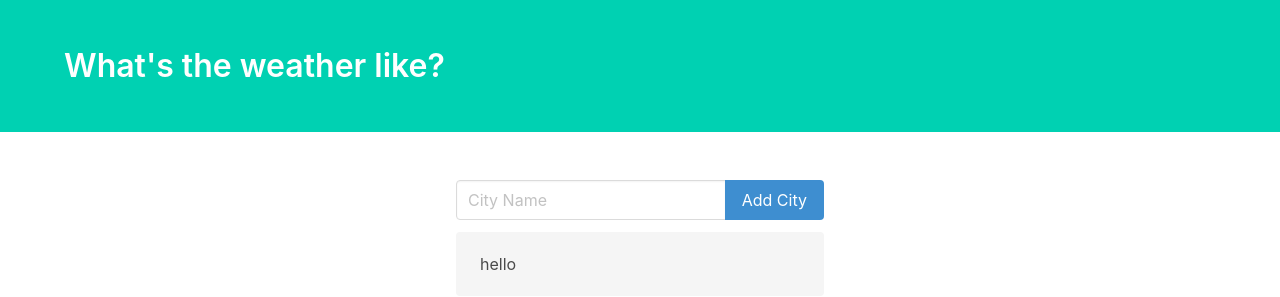
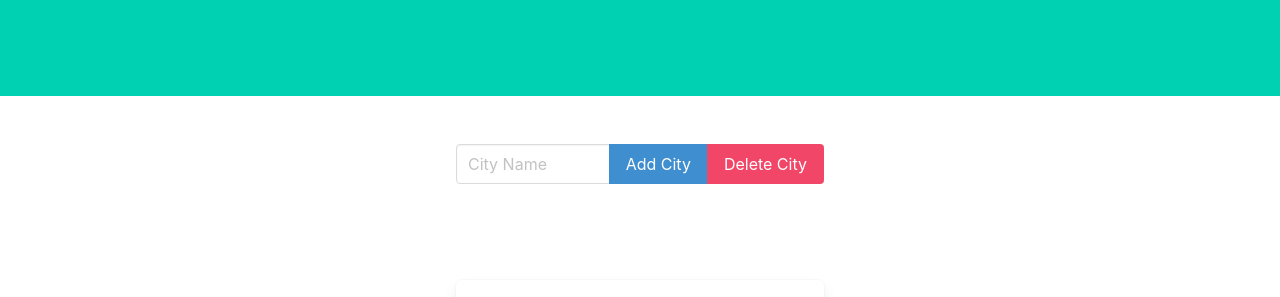
Before and after one commit to Harshad-Chavan/Django_tutorial, a Django app: page /weather/ in a window 1280 px wide. Shown: the top 297 px of the page. Run offline with Django 3.2, Linux system fonts and the light colour scheme; data comes from the database, SQL or seed files in the repository; both versions use the stored data as it was after the commit; data that the repository does not hold is empty; some libraries are stand-ins or nearby versions.

Commit message:
weather app final commit

```diff
--- a/mysite/settings.py
+++ b/mysite/settings.py
@@ -25,7 +25,7 @@ SECRET_KEY = '2abo97ixyu3iscu&xvq@8h1q+a)f)ky^s2=30d5bkuw^x++n_g'
 # SECURITY WARNING: don't run with debug turned on in production!
 DEBUG = True
 
-ALLOWED_HOSTS = ['192.168.1.106']
+ALLOWED_HOSTS = ['192.168.1.104']
 
 
 # Application definition
--- a/weather/templates/weather/weather.html
+++ b/weather/templates/weather/weather.html
@@ -7,15 +7,14 @@
     <meta http-equiv="X-UA-Compatible" content="ie=edge">
     <title>Document</title>
     <link rel="stylesheet" href="https://cdnjs.cloudflare.com/ajax/libs/bulma/0.6.2/css/bulma.css" />
+    <script src="https://ajax.googleapis.com/ajax/libs/jquery/3.4.1/jquery.min.js"></script>
 </head>
 
 <body>
     <section class="hero is-primary">
         <div class="hero-body">
             <div class="container">
-                <h1 class="title">
-                    What's the weather like?
-                </h1>
+
             </div>
         </div>
     </section>
@@ -35,9 +34,22 @@
                                     Add City
                                 </button>
                             </div>
+                            <div class="control">
+                                <button type='submit' class="button is-danger">
+                                    Delete City
+                                </button>
+                            </div>
                         </div>
                         {% if message %}
-                            <div class="notification {{ message_class }}">{{ message }}</div>
+                        <script>
+                            $(document).ready(function() {
+                            window.setTimeout("fadeMyDiv();", 2000); //call fade in 3 seconds
+                        })
+                        function fadeMyDiv() {
+                        $("#notify").fadeOut('slow');
+                        }
+                        </script>
+                        <div id='notify' class="notification {{ message_class }}">{{ message }}</div>
                         {% endif %}
                     </form>
                 </div>
--- a/weather/views.py
+++ b/weather/views.py
@@ -7,15 +7,18 @@ from .forms import CityForm
 class IndexView(View):
 
     url = "http://api.openweathermap.org/data/2.5/weather?q={}&units=metric&appid=286217dad16f0101b72bee339b6b1bcf"
-    def get(self,request,*args,**kwargs):
-        print(args)
-        # print("message = {}".format(self.message))
+    def get_context(self,*args):
+        message = ''
+        message_class = ''
+        form = CityForm()
+        if len(args) == 2:
+            message = args[0]
+            message_class = args[1]
+        context = {}
         cities = City.objects.all()
-        form = CityForm()
         weather_data = []
         for city in cities:
             response = requests.get(self.url.format(city)).json()
-
             city_weather = {
 
                 'city':response['name'],
@@ -23,16 +26,19 @@ class IndexView(View):
                 'description':response['weather'][0]['description'],
                 'icon':response['weather'][0]['icon'],
             }
+            weather_data.append(city_weather)
+        context['weather_data'] = weather_data
+        context['message'] = message
+        context['message_class'] = message_class
+        context['form'] = form
+        return context
 
-            weather_data.append(city_weather)
-
-
-        context = {'weather_data':weather_data,'form':form,
-                    'message':'hello','message_class':''}
+    def get(self,request,*args,**kwargs):
+        # print("message = {}".format(self.message))
+        context = self.get_context()
         return render(request,'weather/weather.html',context)
 
     def post(self,request,*args,**kwargs):
-
         form = CityForm(request.POST)
         if form.is_valid():
             new_city = form.cleaned_data['name']
@@ -49,4 +55,5 @@ class IndexView(View):
             else:
                 message = "City already exist in database"
                 message_class = 'is-danger'
-        return redirect(permanent=True,to="index")
+        context = self.get_context(message,message_class)
+        return render(request,'weather/weather.html',context)
```
Also changed, not shown: db.sqlite3.
